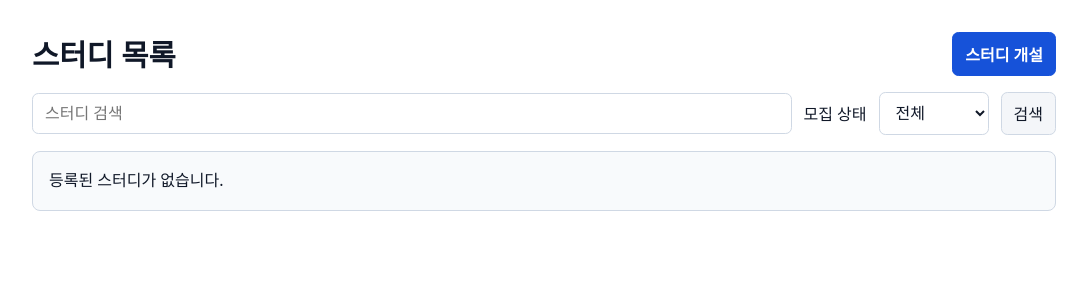
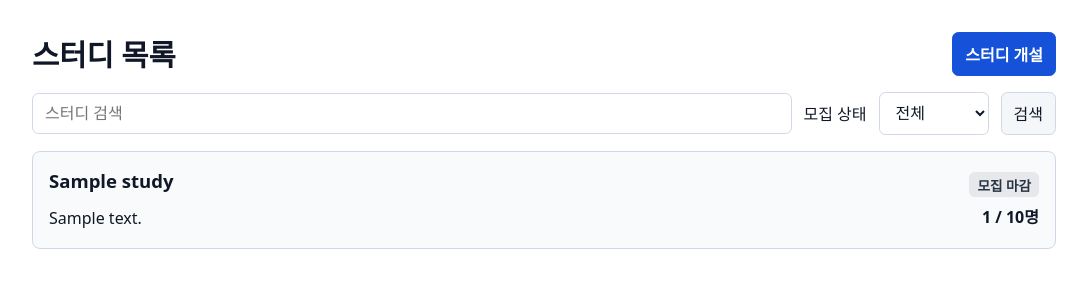
Before and after one commit to dsc-sookmyung/2026-02-Spring-Novice-Study-Toy-Project, a Spring Boot app: page / in a window 1280 px wide. Shown: the part 64-364 px from the top of the page, without its empty margins (96-1183 px from the left). Run offline with Spring Boot 4, Linux system fonts and the light colour scheme; the visitor is signed in with stand-in values (Sample User, id 1); tables that the repository leaves empty hold one stand-in row (values such as "Sample post"); some of the project's set-up classes (security, data sources, template engines, error pages and the like) are left out, and stand-ins take their place.

Commit message:
Feat: 스터디 목록 뷰 구현

```diff
--- a/src/main/java/team/gdgocspring/controller/StudyViewController.java
+++ b/src/main/java/team/gdgocspring/controller/StudyViewController.java
@@ -5,17 +5,29 @@ import org.springframework.security.oauth2.client.registration.ClientRegistratio
 import org.springframework.stereotype.Controller;
 import org.springframework.ui.Model;
 import org.springframework.web.bind.annotation.GetMapping;
+import team.gdgocspring.dto.StudyListViewResponse;
+import team.gdgocspring.dto.StudyResponse;
+import team.gdgocspring.service.StudyService;
+
+import java.util.List;
 
 @Controller
 public class StudyViewController {
     private final ObjectProvider<ClientRegistrationRepository> registrations;
+    private final StudyService studyService;
 
-    public StudyViewController(ObjectProvider<ClientRegistrationRepository> registrations) {
+    public StudyViewController(ObjectProvider<ClientRegistrationRepository> registrations, StudyService studyService) {
         this.registrations = registrations;
+        this.studyService = studyService;;
     }
 
     @GetMapping({"/", "/studies"})
-    public String list() {
+    public String getStudies(Model model) {
+        List<StudyListViewResponse> studies = studyService.findAll().stream()
+                .map(StudyListViewResponse::new)
+                .toList();
+        model.addAttribute("studies", studies);
+
         return "studyList";
     }
 
--- a/src/main/resources/templates/studyList.html
+++ b/src/main/resources/templates/studyList.html
@@ -5,6 +5,15 @@
     <meta name="viewport" content="width=device-width, initial-scale=1">
     <title>스터디 목록 | GDGoC 스터디</title>
     <link rel="stylesheet" th:href="@{/css/study.css}">
+    <style>
+        .study-card a:hover {
+            text-decoration: none;
+        }
+        .study-card a:hover h2,
+        .study-card a:hover p {
+            text-decoration: underline;
+        }
+    </style>
 </head>
 <body>
 <header th:replace="~{fragments/header :: header}"></header>
@@ -20,7 +29,25 @@
         </select>
         <button type="submit">검색</button>
     </form>
-    <p class="panel">등록된 스터디가 없습니다.</p>
+    <p class="panel" th:if="${#lists.isEmpty(studies)}">등록된 스터디가 없습니다.</p>
+
+    <div class="study-list" th:unless="${#lists.isEmpty(studies)}">
+        <div class="panel study-card" th:each="item : ${studies}">
+            <a th:href="@{/studies/{id}(id=${item.id})}">
+                <div class="toolbar">
+                    <h2 th:text="${item.title}"></h2>
+                    <span class="badge"
+                          th:classappend="${item.close} ? 'closed' : 'approved'"
+                          th:text="${item.close} ? '모집 마감' : '모집 중'"></span>
+                </div>
+                <div class="toolbar">
+                    <p th:text="${item.description}"></p>
+                    <strong class="count" th:text="${item.currentCount} + ' / ' + ${item.capacity} + '명'"></strong>
+                </div>
+            </a>
+        </div>
+    </div>
+        <br>
 </main>
 </body>
 </html>
```
Also changed, not shown: src/main/java/team/gdgocspring/dto/StudyListViewResponse.java (added, +24 -0 lines).
